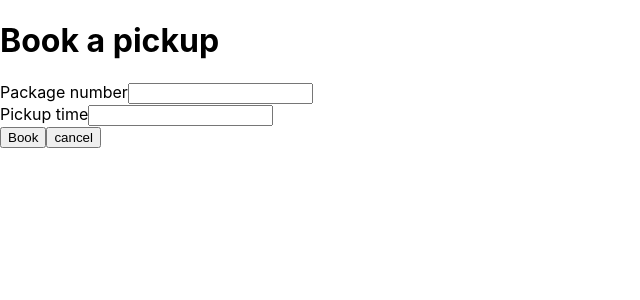
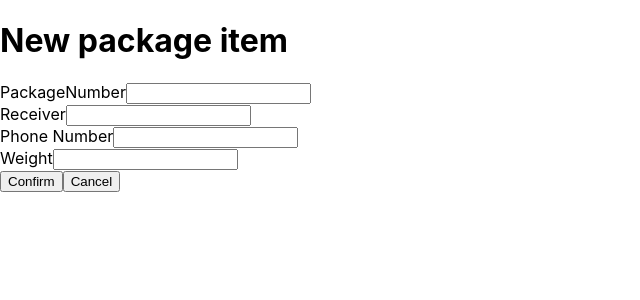
Before and after one commit to jed1337/MiniPackageFrontEnd, a React (Create React App) app: page / in a window 1280 px wide. Shown: the top 300 px of the page, without its empty margins (0-640 px from the left). Built offline with nearby package versions, Linux system fonts and the light colour scheme.

Commit message:
Add PackageView

```diff
--- /dev/null
+++ b/src/components/pickup/PackageView.js
@@ -0,0 +1,23 @@
+import React from 'react';
+
+class PackageView extends React.Component{
+    render() {
+        return (
+            <div>
+                <h1>New package item</h1>
+                <div>
+                    <div><span>PackageNumber</span><input type="text"/></div>
+                    <div><span>Receiver</span><input type="text"/></div>
+                    <div><span>Phone Number</span><input type="text"/></div>
+                    <div><span>Weight</span><input type="text"/></div>
+                </div>
+                <div>
+                    <button onClick={this.postNewPickup}>Confirm</button>
+                    <button>Cancel</button>
+                </div>
+            </div>
+        );
+    }
+}
+
+export default PackageView;
--- a/src/components/pickup/PickupView.js
+++ b/src/components/pickup/PickupView.js
@@ -46,7 +46,7 @@ class PickupView extends React.Component {
                 </div>
                 <div>
                     <button onClick={this.postNewPickup}>Book</button>
-                    <button>cancel</button>
+                    <button>Cancel</button>
                 </div>
             </div>
         )
--- a/src/index.js
+++ b/src/index.js
@@ -7,6 +7,7 @@ import PickupView from "./components/pickup/PickupView";
 import {createStore} from "redux";
 import Provider from "react-redux/lib/components/Provider";
 import rootReducer from "./components/reducers";
+import PackageView from "./components/pickup/PackageView";
 
 const store = createStore(
     rootReducer,
@@ -15,7 +16,7 @@ const store = createStore(
 
 ReactDOM.render(
     <Provider store={store}>
-        <PickupView />
+        <PackageView />
     </Provider>,
 document.getElementById('root'));
 
```
